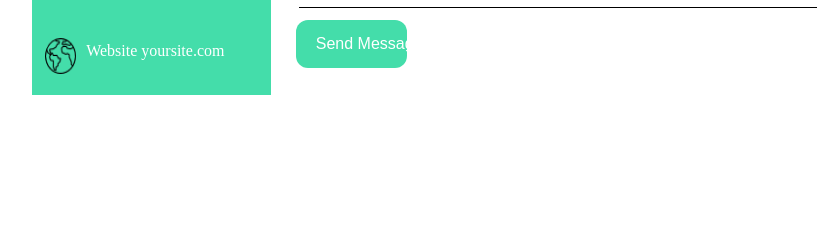
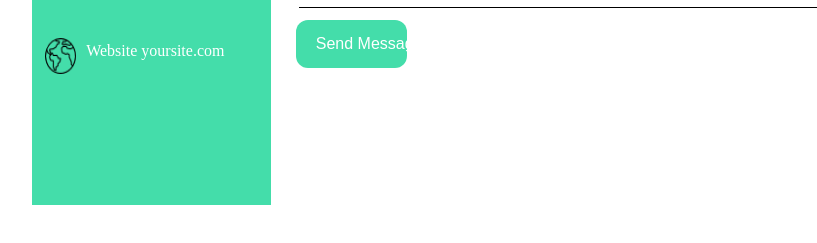
Before and after one commit to CristianSivak/form, a plain HTML site: page index.html in a window 1280 px wide. Shown: the part 577-820 px from the top of the page, without its empty margins (56-873 px from the left). Drawn offline with Linux system fonts and the light colour scheme.

Commit message:
Update style.css

```diff
--- a/style.css
+++ b/style.css
@@ -9,6 +9,7 @@ header {
     width: 20%;
     flex-direction: row;
     padding: 0px 3px 9px 13px;
+    padding-bottom: 119px;
 }
 main{
     width: 50%;
```
